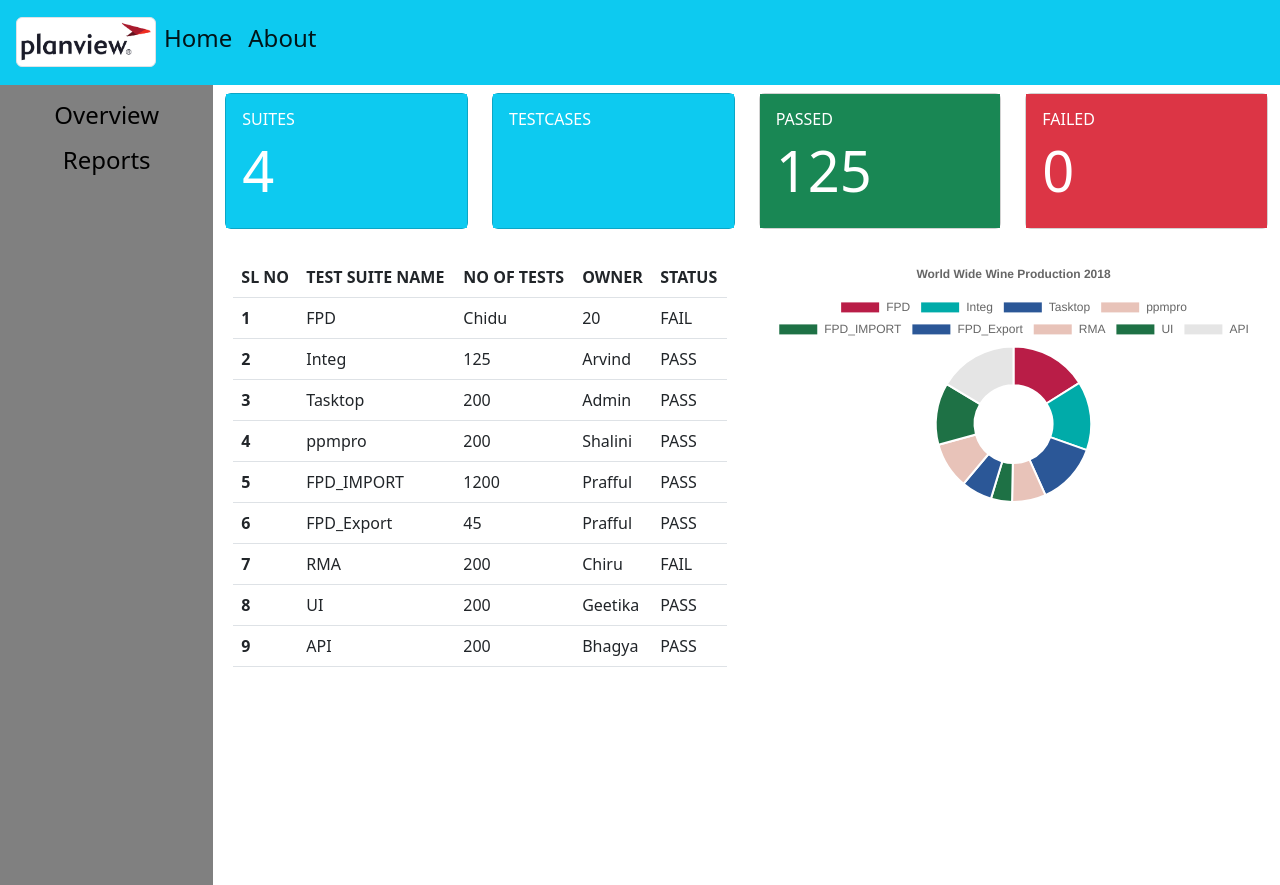
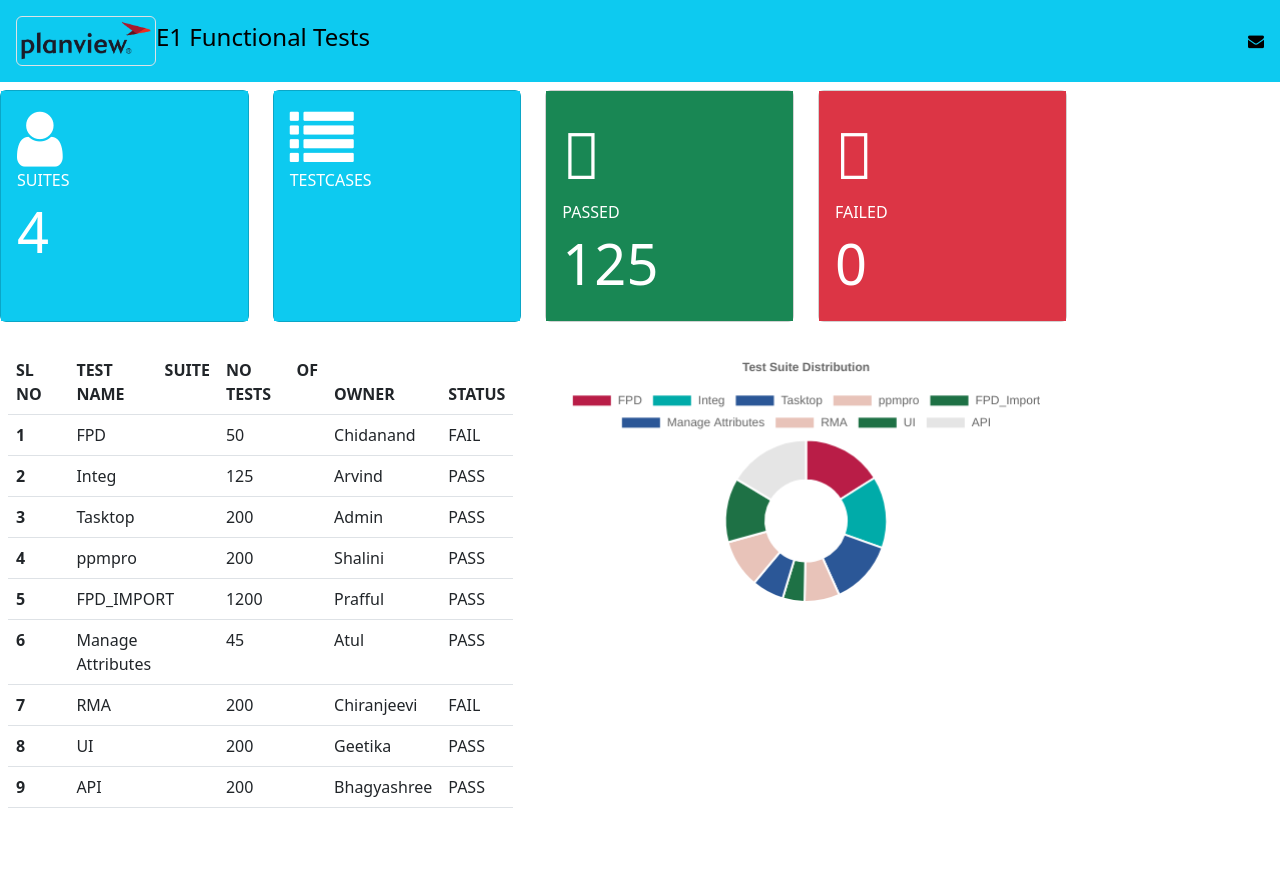
Before and after one commit to skpprafful/hacker-week, a Flask app: template templates/index.html in a window 1280 px wide. After the commit the page ends 808 px from the top, so only its background shows below. Run offline with Flask 2, Linux system fonts and the light colour scheme; the template is opened without the code that fills it, so the values that code supplies are empty; some libraries are stand-ins or nearby versions.

Commit message:
Update index.html

```diff
--- a/templates/index.html
+++ b/templates/index.html
@@ -12,45 +12,20 @@
 
     <script src="https://cdn.jsdelivr.net/npm/bootstrap@5.2.0/dist/js/bootstrap.bundle.min.js" integrity="sha384-A3rJD856KowSb7dwlZdYEkO39Gagi7vIsF0jrRAoQmDKKtQBHUuLZ9AsSv4jD4Xa" crossorigin="anonymous"></script>
  <script src="https://cdnjs.cloudflare.com/ajax/libs/Chart.js/2.9.4/Chart.js"></script>
+    <link rel="stylesheet" href="https://cdnjs.cloudflare.com/ajax/libs/font-awesome/4.7.0/css/font-awesome.min.css">
     <nav class="navbar navbar-expand-lg
             navbar-light text-bg-info p-3">
-        <img src="/static/images/logo.jpg" class="img-thumbnail" alt="Planview" id ="logo">
-        <!-- hamburger button that toggles the navbar-->
-        <button class="navbar-toggler" type="button"
-            data-toggle="collapse" data-target="#navbarNavAltMarkup"
-            aria-controls="navbarNavAltMarkup" aria-expanded="false"
-            aria-label="Toggle navigation">
-            <span class="navbar-toggler-icon">
-            </span>
-        </button>
-        <!-- navbar links -->
-        <div class="collapse navbar-collapse" id="navbarNavAltMarkup">
-            <div class="navbar-nav">
-                <a class="nav-item nav-link
-                    active" href="#">
-                  <h4>Home</h4>
-                  </a>
-                <a class="nav-item nav-link
-                    active" href="#">
-                  <h4>About</h4>
-                  </a>
-<!--                <a class="nav-item nav-link" href="#">Features</a>-->
-<!--                <a class="nav-item nav-link" href="#">Price</a>-->
-<!--                <a class="nav-item nav-link" href="#">About</a>-->
-            </div>
+        <img src="/static/images/logo.jpg" class="img-thumbnail" style="background:#0DCAF0" border-style:none alt="Planview" id ="logo">
+        <div class="content" >
+        <h4 id="title_of_the_page">E1 Functional Tests</b></h4>
+
         </div>
+        <div class="ms-auto">
+            <i class="fa fa-envelope" aria-hidden="true"></i>
+        </div>
+
+
     </nav>
-    <!-- This container contains the sidebar
-            and main content of the page -->
-    <!-- h-100 takes the full height of the body-->
-    <div class="container-fluid h-100">
-        <div class="row h-100">
-            <div class="col-2" id="grey">
-                <h4 class ="mt-3">Overview</h4>
-                <!-- Navigation links in sidebar-->
-                <h4 class ="mt-3">Reports</h4>
-                <br/>
-            </div>
             <!--Contains the main content
                     of the webpage-->
             <div class="col-10" style="text-align: justify;">
@@ -116,8 +91,8 @@
                         <tr>
                           <th scope="row">1</th>
                           <td>FPD</td>
-                          <td>Chidu</td>
-                          <td>20</td>
+                          <td>50</td>
+                          <td>Chidanand</td>
                           <td>FAIL</td>
                         </tr>
                         <tr>
@@ -150,16 +125,16 @@
                         </tr>
                       <tr>
                           <th scope="row">6</th>
-                          <td>FPD_Export</td>
+                          <td>Manage Attributes</td>
                           <td>45</td>
-                          <td>Prafful</td>
+                          <td>Atul</td>
                             <td>PASS</td>
                         </tr>
                       <tr>
                           <th scope="row">7</th>
                           <td>RMA</td>
                           <td>200</td>
-                          <td>Chiru</td>
+                          <td>Chiranjeevi</td>
                             <td>FAIL</td>
                         </tr>
                       <tr>
@@ -173,7 +148,7 @@
                           <th scope="row">9</th>
                           <td>API</td>
                           <td>200</td>
-                          <td>Bhagya</td>
+                          <td>Bhagyashree</td>
                             <td>PASS</td>
                         </tr>
 
@@ -184,7 +159,7 @@
        <canvas id="myChart" style="width:100%;max-width:600px"></canvas>
 
         <script>
-                    var xValues = ["FPD", "Integ", "Tasktop", "ppmpro", "FPD_IMPORT","FPD_Export","RMA", "UI", "API"];
+                    var xValues = ["FPD", "Integ", "Tasktop", "ppmpro", "FPD_Import","Manage Attributes","RMA", "UI", "API"];
                     var yValues = [55, 49, 44, 24, 15, 22, 33, 44, 56];
                     var barColors = [
                       "#b91d47",
@@ -209,7 +184,7 @@
                       options: {
                         title: {
                           display: true,
-                          text: "World Wide Wine Production 2018"
+                          text: "Test Suite Distribution"
                         }
                       }
                     });
@@ -219,8 +194,6 @@
                 </div>
             </div>
 
-
-
 </div>
   </body>
 </html>
```
